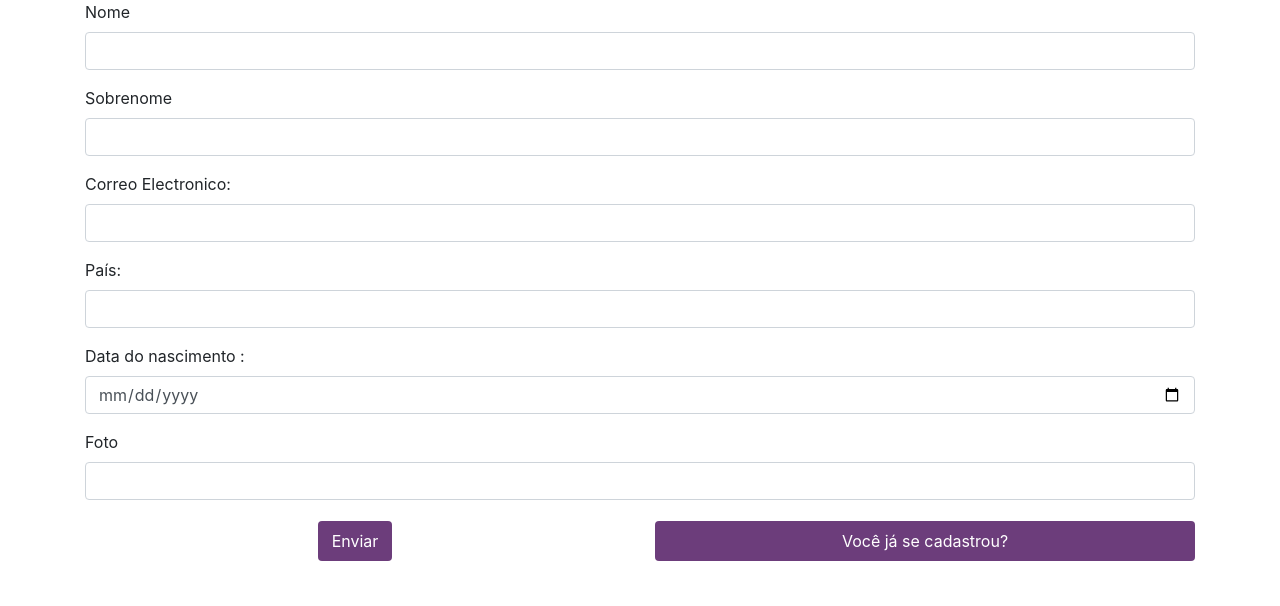
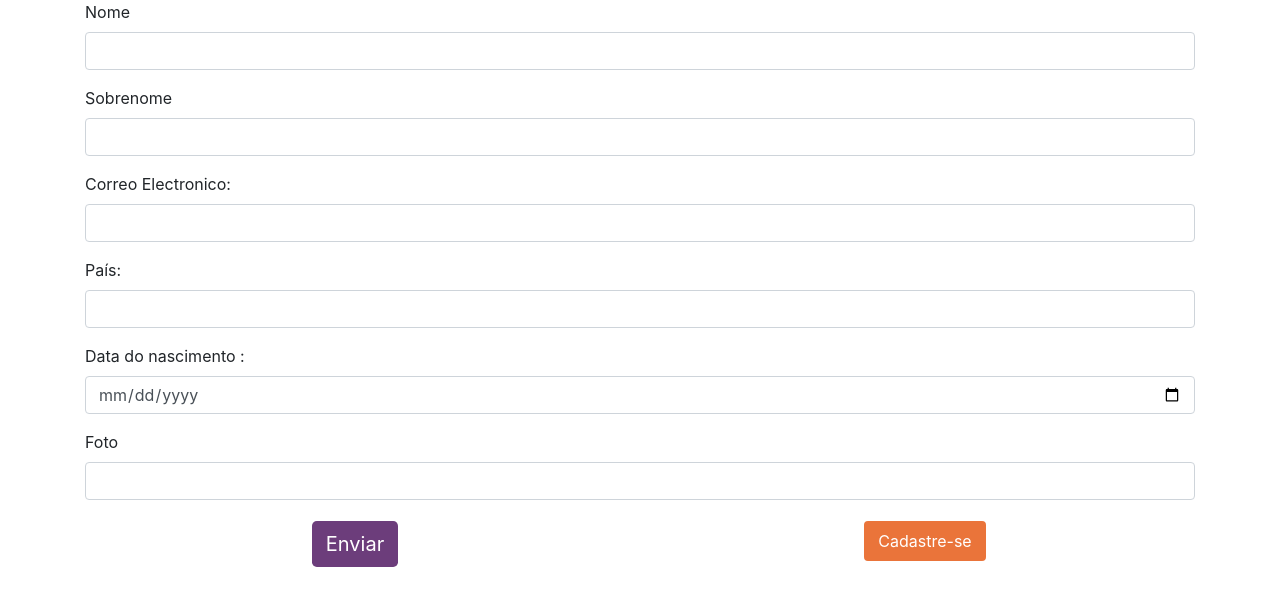
Before and after one commit to guaigua/toters, an Angular app in the folder toters-web/: page /registro2 in a window 1280 px wide. Shown: the top 606 px of the page. Built offline with nearby package versions, Linux system fonts and the light colour scheme.

Commit message:
Melhoras CSS

```diff
--- a/toters-web/src/app/admin/crudcursos/crudcursos.component.css
+++ b/toters-web/src/app/admin/crudcursos/crudcursos.component.css
@@ -11,6 +11,13 @@ body{
   border-color: #6C3D7B;
 }
 
+.btn-info {
+  color: #fff;
+  background-color: #EA743A;
+  border-color:  #EA743A;
+}
+
+
 .container, .container-fluid, .container-lg, .container-md, .container-sm, .container-xl {
     width: 100%;
     padding-right: 15px;
@@ -18,3 +25,10 @@ body{
     margin-right: auto;
     margin-left: auto;
 }
+
+
+.btn-primary  {
+  color: #fff;
+  background-color: #EA743A;
+  border-color:  #EA743A;
+}
--- a/toters-web/src/app/admin/crudcursos/crudcursos.component.html
+++ b/toters-web/src/app/admin/crudcursos/crudcursos.component.html
@@ -35,10 +35,10 @@
                     <td>{{ course.hours }}</td>
                     <td>{{ course.temary }}</td>
                     <td>
-                      <button type="button" class="btn btn-info" (click)="onEdit(i)">Editar</button>
+                      <button type="button" class="btn btn-info" (click)="onEdit(i)"><i class="bi bi-pencil-square"></i></button>
                     </td>
                     <td>
-                      <button type="button" class="btn btn-danger" (click)="onDelete(i)">Deletar</button>
+                      <button type="button" class="btn btn-danger" (click)="onDelete(i)"><i class="bi bi-trash-fill"></i></button>
                     </td>
                   </tr>
                 </tbody>
@@ -109,10 +109,10 @@
 
             <div class="row text-center ">
               <div class="col-6">
-                <button type="submit" class="btn btn-default btn-lg">Enviar</button>
+                <button type="submit" class="btn btn-default btn-lg" >Enviar</button>
               </div>
               <div class="col-6">
-                  <a href="#" class="pull-right btn btn-block btn-danger">Você já se cadastrou?</a>
+                <a href="#" class="pull-right btn btn-primary">Cadastre-se</a>
               </div>
             </div>
             <div class="row">
--- a/toters-web/src/app/admin/crudstudents/crudstudents.component.css
+++ b/toters-web/src/app/admin/crudstudents/crudstudents.component.css
@@ -41,3 +41,10 @@
     background-color: #6C3D7B;
     border-color: #6C3D7B;
 }
+
+
+.btn-info {
+    color: #fff;
+    background-color: #EA743A;
+    border-color:  #EA743A;
+  }
--- a/toters-web/src/app/admin/crudstudents/crudstudents.component.html
+++ b/toters-web/src/app/admin/crudstudents/crudstudents.component.html
@@ -31,10 +31,10 @@
                       <td>{{ student.country }}</td>
                       <td>{{ student.urlphoto }}</td>
                       <td>
-                        <button type="button" class="btn btn-info" (click)="onEdit(i)">Editar</button>
+                        <button type="button" class="btn btn-info" (click)="onEdit(i)"><i class="bi bi-pencil-square"></i></button>
                       </td>
                       <td>
-                        <button type="button" class="btn btn-danger" (click)="onDelete(i)">Deletar</button>
+                        <button type="button" class="btn btn-danger" (click)="onDelete(i)"><i class="bi bi-trash-fill"></i></button>
                       </td>
                     </tr>
                   </tbody>
--- a/toters-web/src/app/admin/crudteachers/crudteachers.component.css
+++ b/toters-web/src/app/admin/crudteachers/crudteachers.component.css
@@ -4,3 +4,10 @@
     background-color: #6C3D7B;
     border-color: #6C3D7B;
 }
+
+
+.btn-info {
+    color: #fff;
+    background-color: #EA743A;
+    border-color:  #EA743A;
+  }
--- a/toters-web/src/app/admin/crudteachers/crudteachers.component.html
+++ b/toters-web/src/app/admin/crudteachers/crudteachers.component.html
@@ -33,10 +33,10 @@
                       <td>{{ teacher.country }}</td>
                       <td>{{ teacher.urlphoto }}</td>
                       <td>
-                        <button type="button" class="btn btn-info"  data-toggle="modal" data-target="#teachers-form-modal" (click)="onEdit(i, teacher.id)">Editar</button>
+                        <button type="button" class="btn btn-info"  data-toggle="modal" data-target="#teachers-form-modal" (click)="onEdit(i, teacher.id)"><i class="bi bi-pencil-square"></i></button>
                       </td>
                       <td>
-                        <button type="button" class="btn btn-danger" (click)="onDelete(i)">Deletar</button>
+                        <button type="button" class="btn btn-danger" (click)="onDelete(i)"><i class="bi bi-trash-fill"></i></button>
                       </td>
                     </tr>
                   </tbody>
--- a/toters-web/src/app/security/register-view/register-view.component.css
+++ b/toters-web/src/app/security/register-view/register-view.component.css
@@ -9,15 +9,6 @@
     background-color: #f5f8fa;
 } */
 
-.navbar-laravel
-{
-    box-shadow: 0 2px 4px rgba(0,0,0,.04);
-}
-
-.navbar-brand , .nav-link, .my-form, .login-form
-{
-    font-family: Raleway, sans-serif;
-}
 
 .my-form
 {
@@ -93,3 +84,16 @@ img{
 .btn.btn-lg.btn-default.active{
     margin-left: 5px;
 }
+
+
+.btn-lg {
+    font-size: 1.25rem;
+    line-height: 1.5;
+    border-radius: .3rem;
+}
+
+.btn-primary  {
+    color: #fff;
+    background-color: #EA743A;
+    border-color:  #EA743A;
+  }
--- a/toters-web/src/app/security/register-view/register-view.component.html
+++ b/toters-web/src/app/security/register-view/register-view.component.html
@@ -45,7 +45,7 @@
                 <button type="submit" class="btn btn-default btn-lg" >Enviar</button>
             </div>
             <div class="col-6">
-                <a href="#" class="pull-right btn btn-block btn-danger">Você já se cadastrou?</a>
+                <a href="#" class="pull-right btn btn-primary">Cadastre-se</a>
             </div>
         </div>
         <div *ngIf="successfully" class="row text-center ">
```
